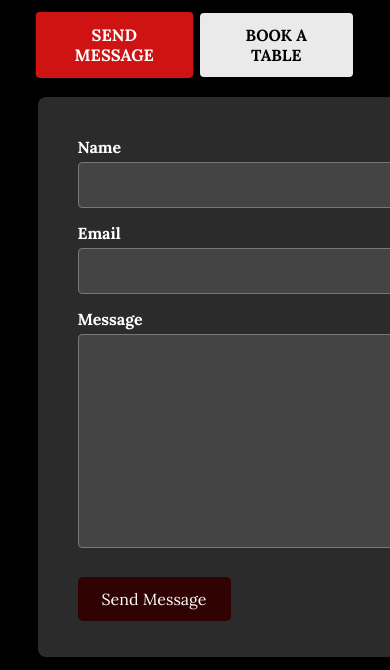
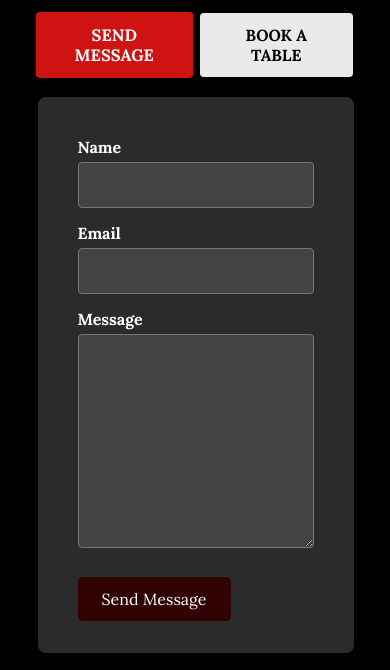
Before and after one commit to DmytroHonchar/DagGurkhaLiverpool, a website: page public/contact.html in a window 390 px wide. Shown: the part 171-841 px from the top of the page. Drawn offline with Linux system fonts and the light colour scheme.

Commit message:
Update contact.css

```diff
--- a/public/contact.css
+++ b/public/contact.css
@@ -612,4 +612,21 @@ body.no-scroll {
 .contact-form form {
   width: 400px;
   height: 480px;
+  margin: 0 auto;
 }
+
+/* For tablets */
+@media screen and (max-width: 768px) {
+  .contact-form form {
+    width: 300px;
+    height: 480px;
+  }
+}
+
+/* For phones */
+@media screen and (max-width: 480px) {
+  .contact-form form {
+    width: 236px;
+    height: 476px;
+  }
+}
```
